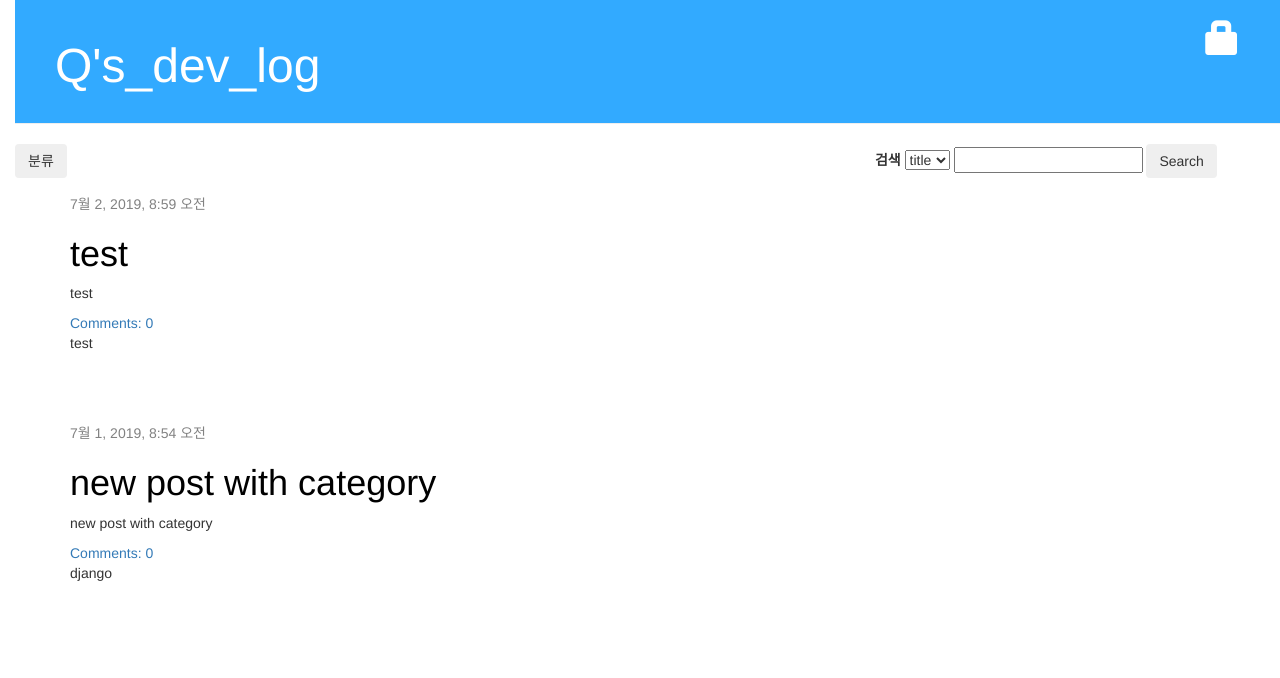
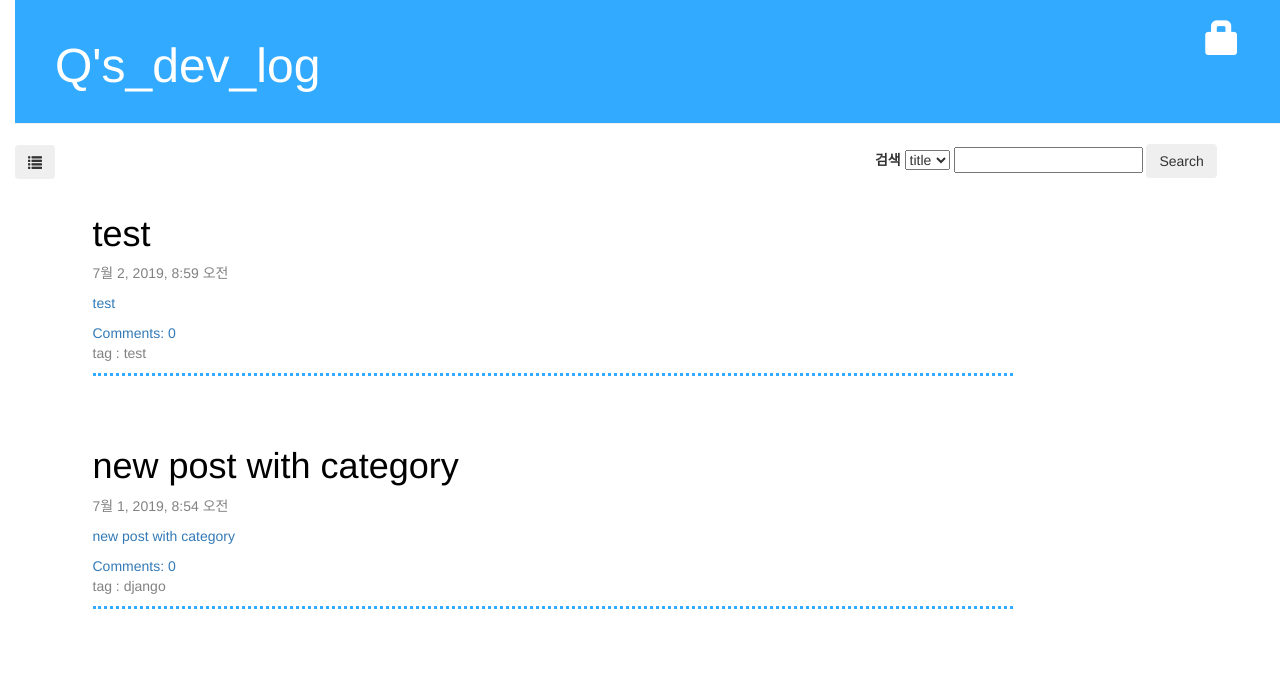
Before and after one commit to HyunQQ/Q-django, a Django app: page / in a window 1280 px wide. Shown: the top 678 px of the page. Run offline with Django 3.2, Linux system fonts and the light colour scheme; data comes from the database, SQL or seed files in the repository; both versions use the stored data as it was after the commit; data that the repository does not hold is empty; some libraries are stand-ins or nearby versions.

Commit message:
css 수정

```diff
--- a/blog/static/blog/css/blog.css
+++ b/blog/static/blog/css/blog.css
@@ -18,16 +18,8 @@
     text-decoration: none;
 }
 
-.content {
-    margin-left: 40px;
-}
-/*
-h1, h2, h3, h4{
 
-} */
-.date{
-    color: #828282
-}
+
 
 .save{
     float: right;
@@ -44,12 +36,38 @@
     margin-right: 20px;
 }
 
-.post{
-    margin-bottom: 70px;
+.container{
+    position: relative;
 }
 
-.post h1 a, .post h1 a:visited{
+
+
+.post{
+
+    position: relative;
+    margin-bottom: 70px;
+    border-color: #32AAFF;
+    border-bottom-style: dotted;
+
+}
+.post:hover{
+    background-color: #d3d3d3;
+}
+
+.post #date{
+
+    color: #828282;
+}
+.post h1{
     color: #000000;
+}
+.post #contents{
+    text-align: center;
+
+}
+
+.post #category{
+    color: #828282;
 }
 
 .comment{
--- a/blog/templates/blog/base.html
+++ b/blog/templates/blog/base.html
@@ -25,7 +25,7 @@
 
             <div class ="search-box">
 
-                <button class='btn'>분류</button>
+                <button class='btn glyphicon glyphicon-list' ></button>
 
                 <form class="search-box-form" action="{% url 'post_list' %}" method="get">
                     <!-- <div class='search-box'></div> -->
@@ -39,13 +39,14 @@
                 </form>
             </div>
         </div>
-        <div class = "content container">
-            <div class = "row">
-                <div class = "col-md-8">
-                    {% block content%}
-                    {% endblock%}
-                </div>
+
+        <div class = "container">
+
+            <div class = "col-md-10">
+                {% block content%}
+                {% endblock%}
             </div>
+
 
         </div>
     </body>
--- a/blog/templates/blog/post_list.html
+++ b/blog/templates/blog/post_list.html
@@ -2,17 +2,14 @@
 
 {% block content%}
     {% for post in posts%}
+    <a class="post_link" href="{% url 'post_detail' pk=post.pk %}">
         <div class ="post">
-            <div class='date'>
-                    {{post.published_date}}
-            </div>
-
-            <!-- <h1><a href="">{{post.title}}</a></h1> -->
-            <h1><a href="{% url 'post_detail' pk=post.pk %}">{{ post.title }}</a></h1>
-            <p>{{post.text|linebreaks}}</p>
-            <a href="{% url 'post_detail' pk=post.pk %}">Comments: {{ post.approved_comment.count }}</a>
-            <p>{{post.category}}</p>
+            <h1>{{ post.title }}</h1>
+            <p id='date'>{{post.published_date}}</p>
+            <p id='contents'>{{post.text|linebreaks}}</p>
+            Comments: {{ post.approved_comment.count }}
+            <p id='category' >tag : {{post.category}}</p>
         </div>
-
+    </a>
     {% endfor%}
 {% endblock %}
```
Also changed, not shown: db.sqlite3.
